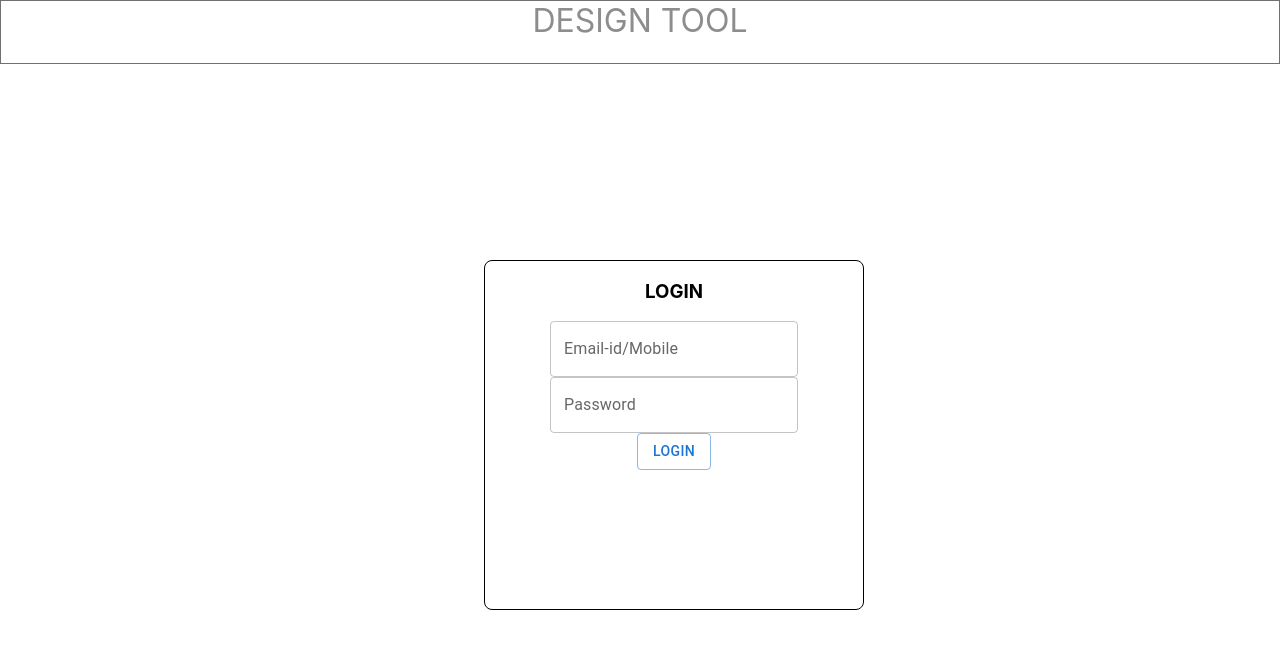
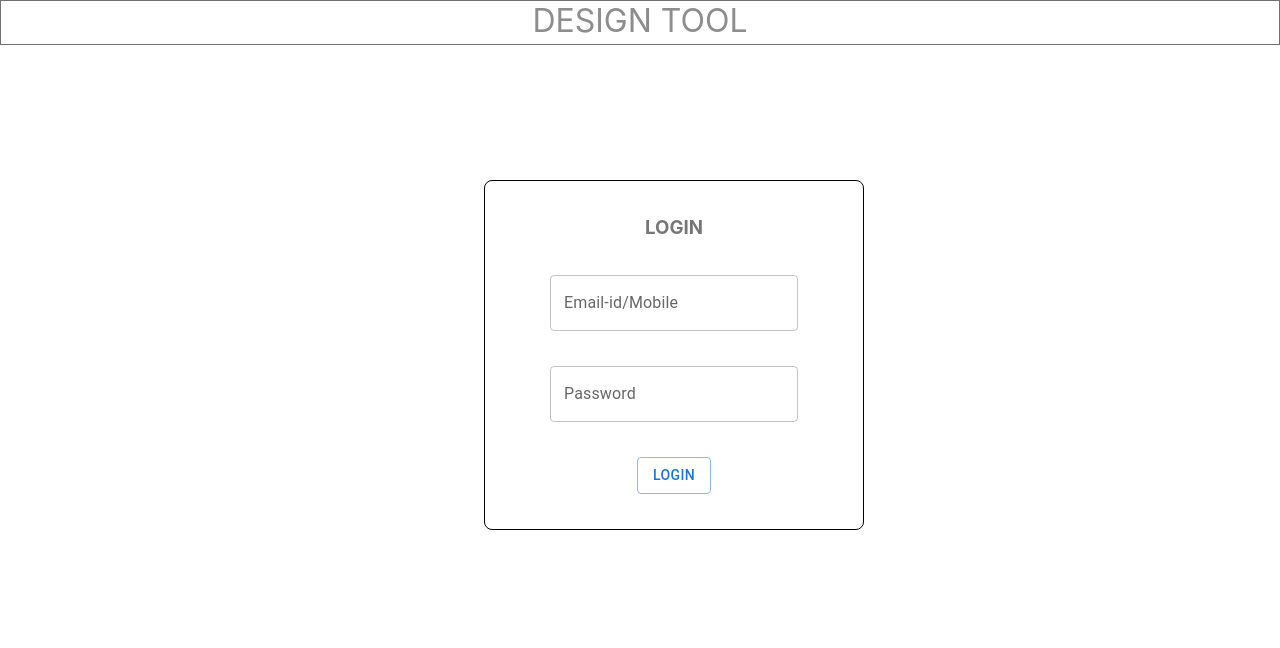
Before and after one commit to vinothinfotech2016/Facts-Assesment, a React (Create React App) app: page / in a window 1280 px wide. Shown: the top 648 px of the page. Built offline with nearby package versions, Linux system fonts and the light colour scheme.

Commit message:
changed layout

```diff
--- a/src/App.css
+++ b/src/App.css
@@ -39,8 +39,20 @@
 
 .outerbox{
   position:absolute;
-  top:20%;
+  top:10%;
   left:30%;
   width:500px;
   padding: 100px;
 }
+
+.grid-container{
+  display: flex;
+  justify-content: space-evenly;
+}
+
+.heading{
+  height:auto;
+  margin:0;
+  color: #00000089;
+  align-items: left;
+}
--- a/src/App.js
+++ b/src/App.js
@@ -1,11 +1,9 @@
 import "./App.css";
-import { Header } from "./components/layout/Header";
 import Login from "./components/pages/Login";
 
 function App() {
   return (
     <div className="App">
-      <Header />
       <Login />
     </div>
   );
--- a/src/components/layout/Header.js
+++ b/src/components/layout/Header.js
@@ -13,7 +13,11 @@ const Title = styled("span")({
 export const Header = () => {
   return (
     <AppBar
-      style={{ background: "white", border: "1px solid #707070", height: 64 }}
+      style={{
+        background: "white",
+        border: "1px solid #707070",
+        height: "45px",
+      }}
       elevation={0}
       position="fixed"
     >
--- a/src/components/pages/Login.js
+++ b/src/components/pages/Login.js
@@ -1,9 +1,13 @@
 import React from "react";
 import { Grid, TextField, Button, Box } from "@mui/material";
+import { Header } from "../layout/Header";
 const Login = () => {
   return (
+    <>
+      <Header />
       <Box className="outerbox">
         <Grid
+          className="grid-container"
           container
           // spacing={5}
           direction={"column"}
@@ -14,7 +18,7 @@ const Login = () => {
           height="350px"
           width="380px"
         >
-        <h3>LOGIN</h3>
+          <h3 className="heading">LOGIN</h3>
           <Grid item>
             <TextField label="Email-id/Mobile"></TextField>
           </Grid>
@@ -27,6 +31,7 @@ const Login = () => {
           </Grid>
         </Grid>
       </Box>
+    </>
   );
 };
 
```
Lines whose indentation alone changed are shown as unchanged.
